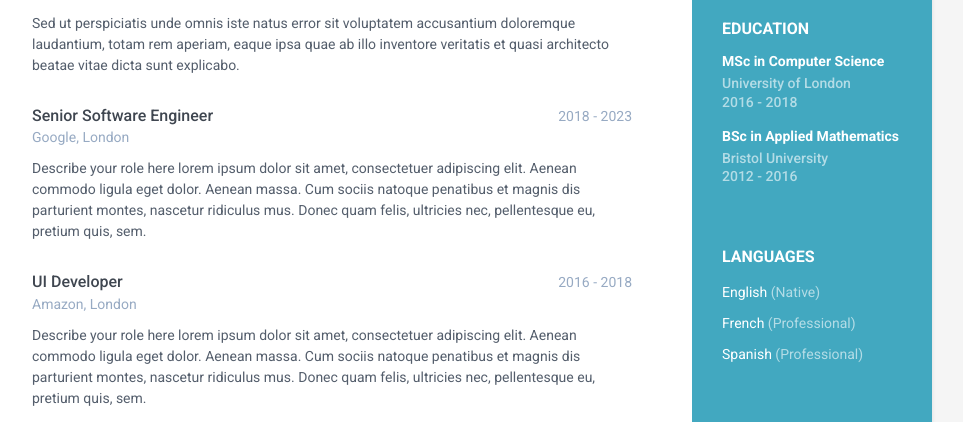
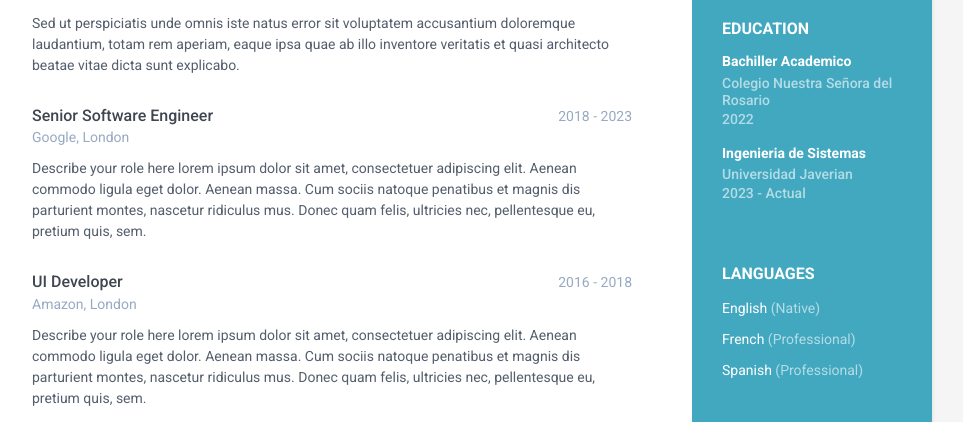
Before and after one commit to IsitaP/palacio-HV, a plain HTML site: page index.html in a window 1280 px wide. Shown: the part 638-1060 px from the top of the page, without its empty margins (188-1151 px from the left). Drawn offline with Linux system fonts and the light colour scheme.

Commit message:
modifiar estudios

```diff
--- a/index.html
+++ b/index.html
@@ -42,14 +42,14 @@
             <div class="education-container container-block">
                 <h2 class="container-block-title">Education</h2>
                 <div class="item">
-                    <h4 class="degree">MSc in Computer Science</h4>
-                    <h5 class="meta">University of London</h5>
-	                    <div class="time">2016 - 2018</div>
+                    <h4 class="degree">Bachiller Academico</h4>
+                    <h5 class="meta">Colegio Nuestra Señora del Rosario</h5>
+	                    <div class="time">2022</div>
                 </div><!--//item-->
                 <div class="item">
-                    <h4 class="degree">BSc in Applied Mathematics</h4>
-                    <h5 class="meta">Bristol University</h5>
-                    <div class="time">2012 - 2016</div>
+                    <h4 class="degree">Ingenieria de Sistemas</h4>
+                    <h5 class="meta">Universidad Javerian</h5>
+                    <div class="time">2023 - Actual</div>
                 </div><!--//item-->
             </div><!--//education-container-->
 
```
Also changed, not shown: 1 other file.
